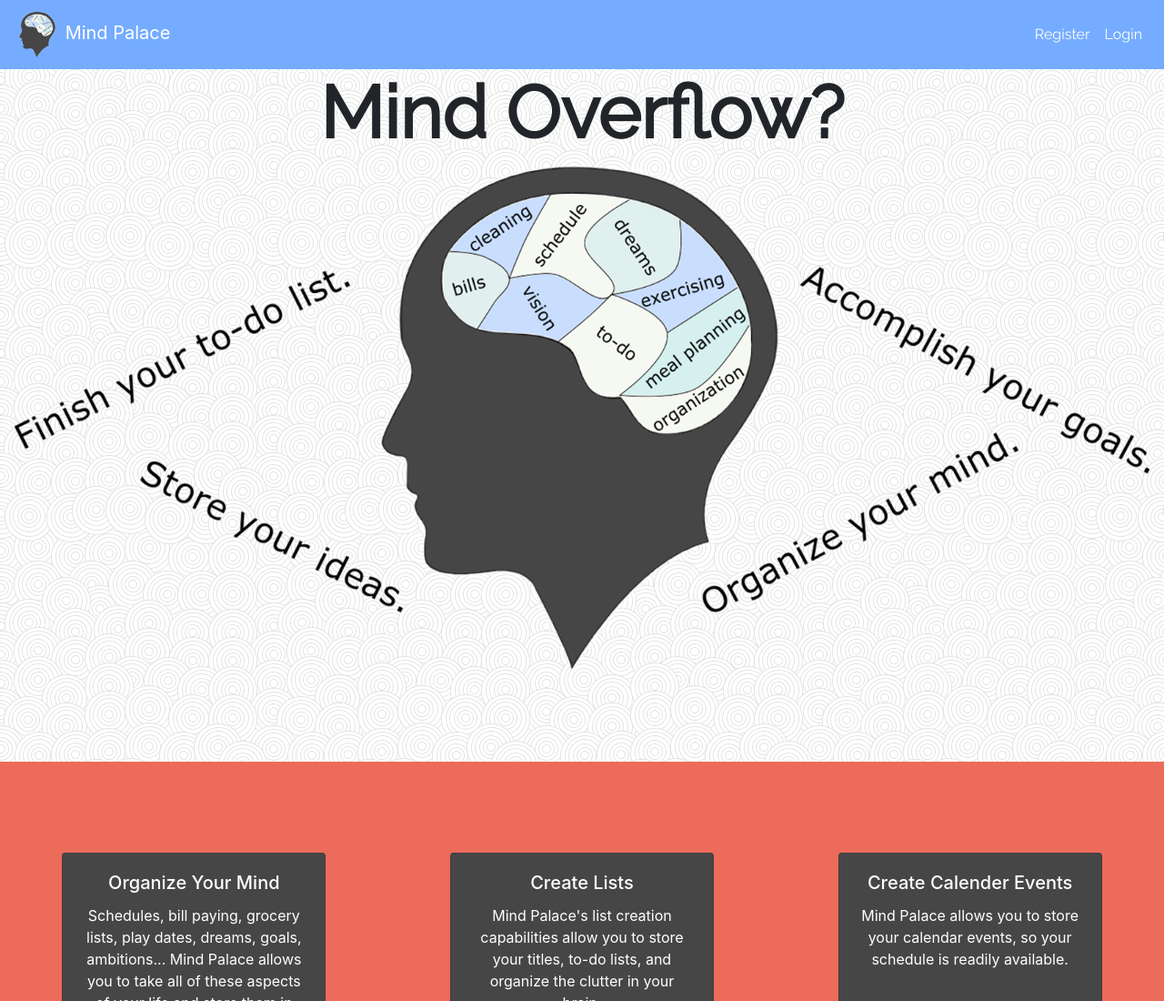
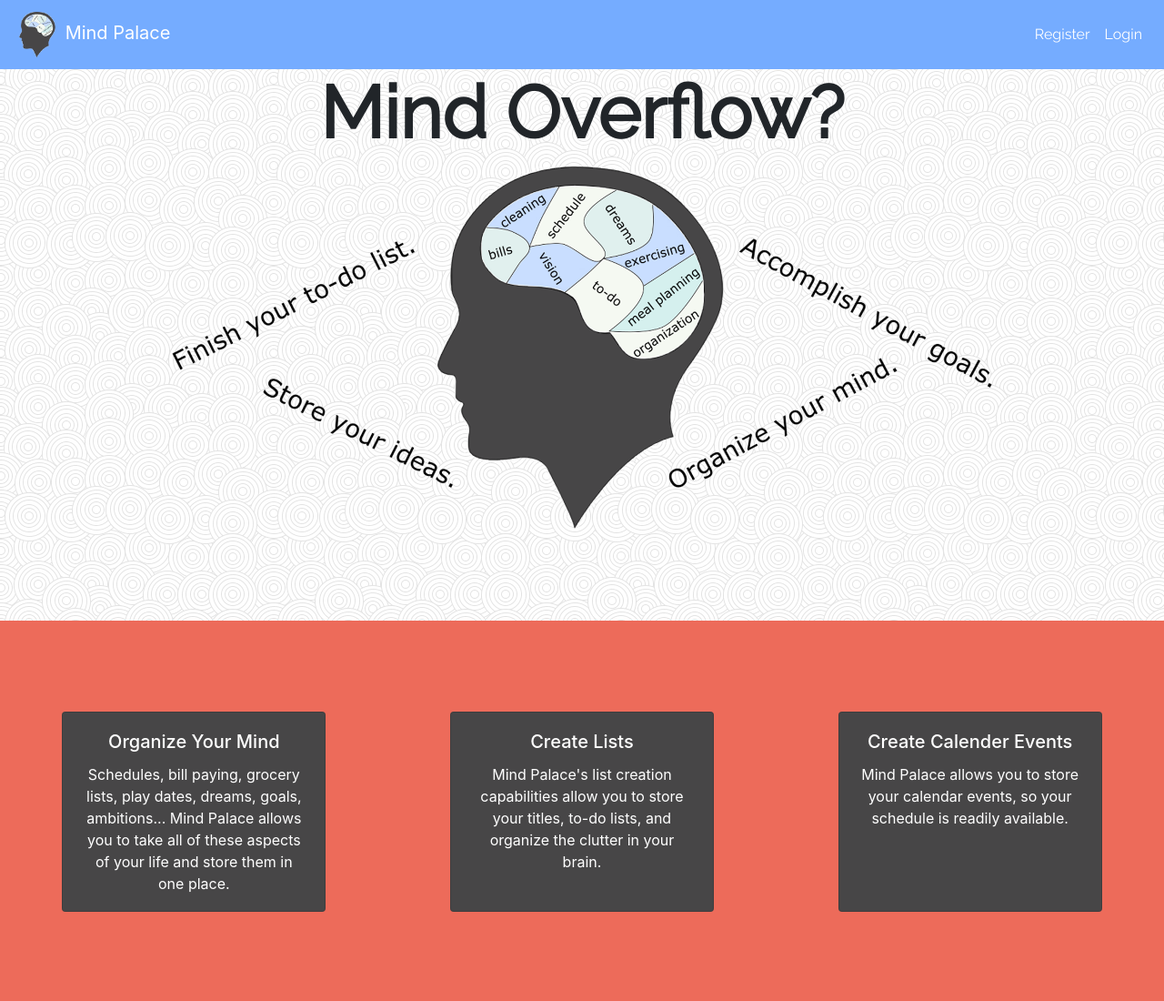
Before and after one commit to sgarcia30/Mind_Palace, a website: page public/index.html in a window 1280 px wide. Shown: the top 1100 px of the page at 91% size. Drawn offline with nearby package versions, Linux system fonts and the light colour scheme.

Commit message:
responsive design final touches

```diff
--- a/public/dashboard.css
+++ b/public/dashboard.css
@@ -9,8 +9,8 @@ div > img {
 	margin-left: auto;
 	margin-right: auto;
 	margin-top: 10px;
-	height: auto;
-	width: 100%;
+	height: 400px;
+	width: auto;
 	padding-right: 15px;
 	padding-left: 15px;
 }
@@ -62,3 +62,10 @@ h1 {
 		font-size: 10vw;
 	}
 }
+
+@media only screen and (max-width: 960px) {
+	div > img {
+		height: auto;
+		width: 100%;
+	}
+}
--- a/public/index.css
+++ b/public/index.css
@@ -9,8 +9,8 @@ div > img {
 	margin-left: auto;
 	margin-right: auto;
 	margin-top: 10px;
-	height: auto;
-	width: 100%;
+	width: auto;
+	height: 400px;
 	padding-right: 15px;
 	padding-left: 15px;
 }
@@ -61,7 +61,7 @@ h1 {
 	margin-bottom: 100px;
 }
 
-.col-sm-3 {
+.col-md-3 {
 	margin-left: auto;
 	margin-right: auto;
 	margin-top: 100px;
@@ -69,7 +69,7 @@ h1 {
 }
 
 .card {
-	height: 200px;
+	/*height: 200px;*/
 	background-color: #474647;
 }
 
@@ -85,11 +85,9 @@ h1 {
 	}
 }
 
-@media (min-width: 640px) {
-	.col-sm-3 {
-        -webkit-box-flex: 0;
-	    -ms-flex: 0 0 25%;
-	    flex: 0 0 25%;
-	    max-width: 25%;
+@media only screen and (max-width: 960px) {
+	div > img {
+		height: auto;
+		width: 100%;
 	}
 }
--- a/public/index.html
+++ b/public/index.html
@@ -35,7 +35,7 @@
     </div>
     <section class='app-info'>
       <div class="row">
-        <div class="col-sm-3">
+        <div class="col-md-3">
           <div class="card">
             <div class="card-body text-center text-white">
               <h5 class="card-title">Organize Your Mind</h5>
@@ -43,7 +43,7 @@
             </div>
           </div>
           </div>
-          <div class="col-sm-3">
+          <div class="col-md-3">
           <div class="card text-center text-white">
             <div class="card-body">
               <h5 class="card-title">Create Lists</h5>
@@ -51,7 +51,7 @@
             </div>
           </div>
           </div>
-          <div class="col-sm-3">
+          <div class="col-md-3">
           <div class="card text-center text-white">
             <div class="card-body">
               <h5 class="card-title">Create Calender Events</h5>
@@ -66,4 +66,5 @@
   <script src="https://code.jquery.com/jquery-3.2.1.slim.min.js" integrity="sha384-KJ3o2DKtIkvYIK3UENzmM7KCkRr/rE9/Qpg6aAZGJwFDMVNA/GpGFF93hXpG5KkN" crossorigin="anonymous"></script>
   <script src="https://cdnjs.cloudflare.com/ajax/libs/popper.js/1.12.9/umd/popper.min.js" integrity="sha384-ApNbgh9B+Y1QKtv3Rn7W3mgPxhU9K/ScQsAP7hUibX39j7fakFPskvXusvfa0b4Q" crossorigin="anonymous"></script>
   <script src="https://maxcdn.bootstrapcdn.com/bootstrap/4.0.0/js/bootstrap.min.js" integrity="sha384-JZR6Spejh4U02d8jOt6vLEHfe/JQGiRRSQQxSfFWpi1MquVdAyjUar5+76PVCmYl" crossorigin="anonymous"></script>
+  <script src="index.js"></script>
 </html>
--- /dev/null
+++ b/public/index.js
@@ -0,0 +1,16 @@
+$(document).ready(setCardHeight);
+
+$(window).resize(setCardHeight);
+
+function setCardHeight() {
+	let h = 0;
+	$('.card').css('height', 'auto');
+
+	$('.card').each(function(card) {
+		if ($(this).height() > h) {
+			h = $(this).height();
+		}
+	})
+
+	$('.card').css('height', h + 'px');
+}
```
